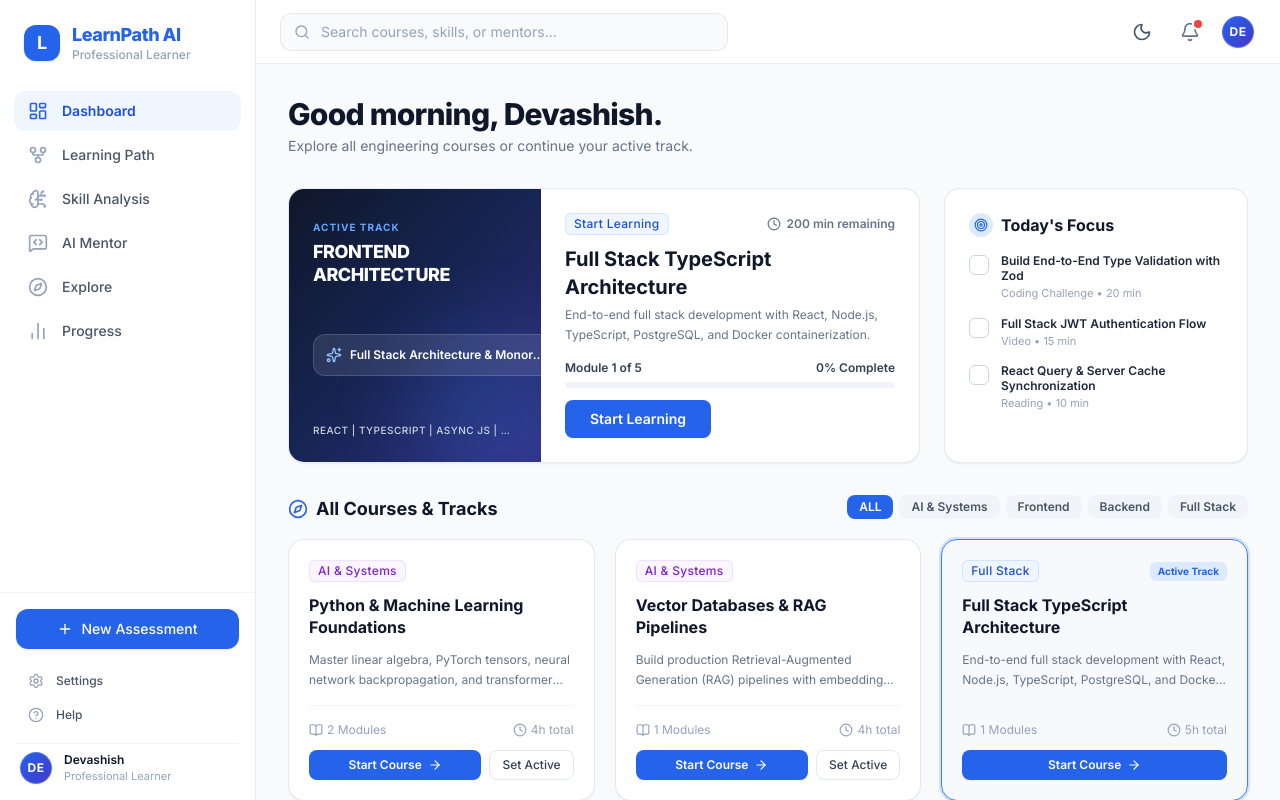
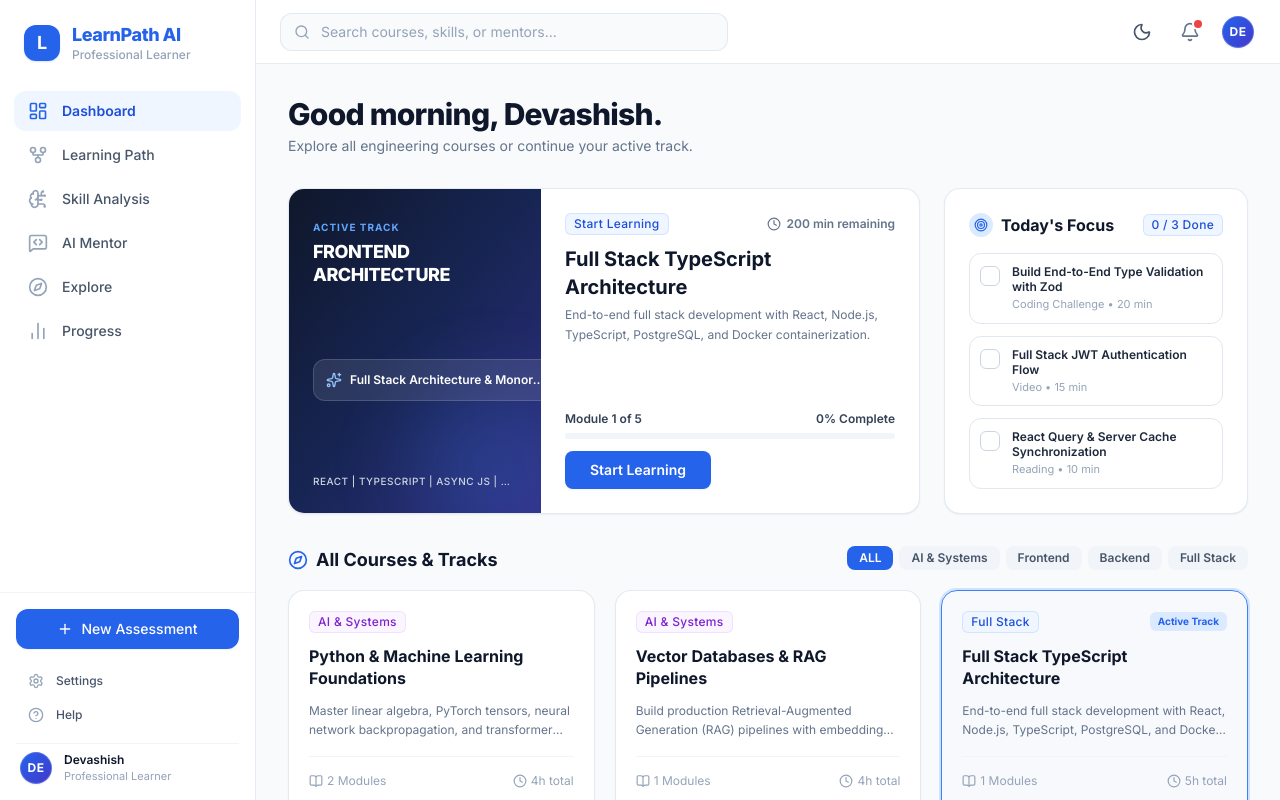
Before and after one commit to Devashish-cloude/HCL-Hackathon, a React (Vite) app: page /dashboard in a window 1280 px wide. Shown: the top 800 px of the page. Built offline with nearby package versions, Linux system fonts and the light colour scheme; no server answers.

Commit message:
fix: smooth Today's Focus checklist interaction with instant dashboard progress sync and celebratory confetti

```diff
--- a/src/pages/DashboardPage.tsx
+++ b/src/pages/DashboardPage.tsx
@@ -22,6 +22,7 @@ import {
   Layers,
   Compass,
 } from 'lucide-react';
+import confetti from 'canvas-confetti';
 
 import { useAuth } from '../contexts/AuthContext.js';
 import { getRoleCurriculum } from '../lib/roleCurricula.js';
@@ -63,6 +64,9 @@ export const DashboardPage: React.FC = () => {
 
   const handleToggleTask = async (taskId: string) => {
     if (!data) return;
+    const task = data.todayFocus.find((t) => t.id === taskId);
+    const willBeCompleted = task ? !task.isCompleted : true;
+
     // Optimistic UI update
     setData({
       ...data,
@@ -71,8 +75,17 @@ export const DashboardPage: React.FC = () => {
       ),
     });
 
+    if (willBeCompleted) {
+      confetti({
+        particleCount: 50,
+        spread: 60,
+        origin: { y: 0.7 },
+      });
+    }
+
     try {
       await dashboardService.toggleFocusTask(taskId);
+      fetchDashboard();
     } catch (err) {
       console.error('Failed to toggle task:', err);
       fetchDashboard();
@@ -197,28 +210,40 @@ export const DashboardPage: React.FC = () => {
         {/* Right: Today's Focus Card (1 Column) */}
         <Card className="p-6 flex flex-col justify-between border-slate-200/90 dark:border-slate-800 shadow-sm">
           <div>
-            <div className="flex items-center gap-2 mb-4">
-              <div className="w-6 h-6 rounded-full bg-blue-100 dark:bg-blue-950 flex items-center justify-center text-blue-600 dark:text-blue-400">
-                <Target className="w-3.5 h-3.5" />
+            <div className="flex items-center justify-between mb-4">
+              <div className="flex items-center gap-2">
+                <div className="w-6 h-6 rounded-full bg-blue-100 dark:bg-blue-950 flex items-center justify-center text-blue-600 dark:text-blue-400">
+                  <Target className="w-3.5 h-3.5" />
+                </div>
+                <h3 className="font-bold text-slate-900 dark:text-slate-100 text-base">
+                  Today's Focus
+                </h3>
               </div>
-              <h3 className="font-bold text-slate-900 dark:text-slate-100 text-base">
-                Today's Focus
-              </h3>
+              <Badge
+                variant={todayFocus.every((t) => t.isCompleted) ? 'green' : 'blue'}
+                size="sm"
+              >
+                {todayFocus.filter((t) => t.isCompleted).length} / {todayFocus.length} Done
+              </Badge>
             </div>
 
             {/* Checklist */}
-            <div className="space-y-3.5">
+            <div className="space-y-3">
               {todayFocus.map((task) => (
                 <div
                   key={task.id}
                   onClick={() => handleToggleTask(task.id)}
-                  className="flex items-start gap-3 cursor-pointer group select-none"
+                  className={`p-2.5 rounded-xl border transition-all flex items-start gap-3 cursor-pointer group select-none ${
+                    task.isCompleted
+                      ? 'bg-slate-50/70 dark:bg-slate-800/30 border-slate-200/60 dark:border-slate-800/60'
+                      : 'bg-white dark:bg-slate-900 border-slate-200 dark:border-slate-800 hover:border-blue-300 dark:hover:border-blue-700 shadow-2xs'
+                  }`}
                 >
                   <div
                     className={`w-5 h-5 rounded-md border mt-0.5 flex items-center justify-center transition-all ${
                       task.isCompleted
-                        ? 'bg-blue-600 border-blue-600 text-white'
-                        : 'border-slate-300 dark:border-slate-700 bg-white dark:bg-slate-900 group-hover:border-blue-400'
+                        ? 'bg-blue-600 border-blue-600 text-white shadow-2xs'
+                        : 'border-slate-300 dark:border-slate-600 bg-white dark:bg-slate-900 group-hover:border-blue-500'
                     }`}
                   >
                     {task.isCompleted && <Check className="w-3.5 h-3.5 stroke-[3]" />}
```
